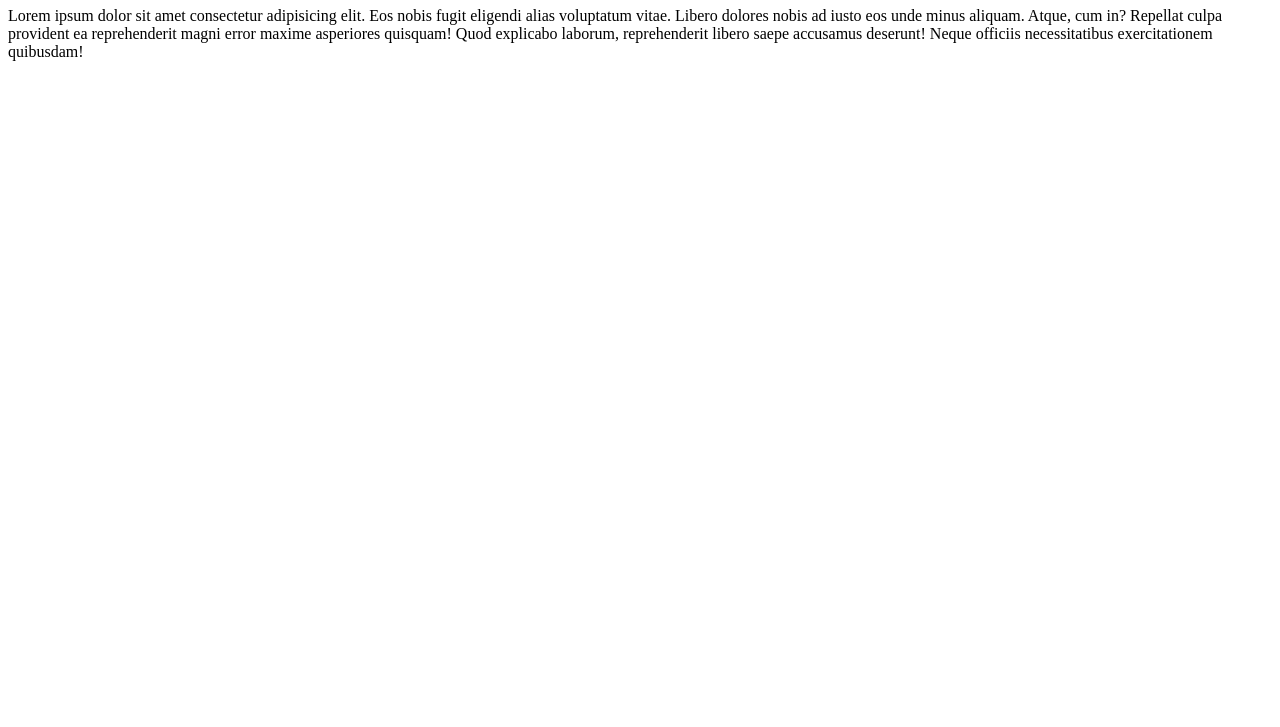
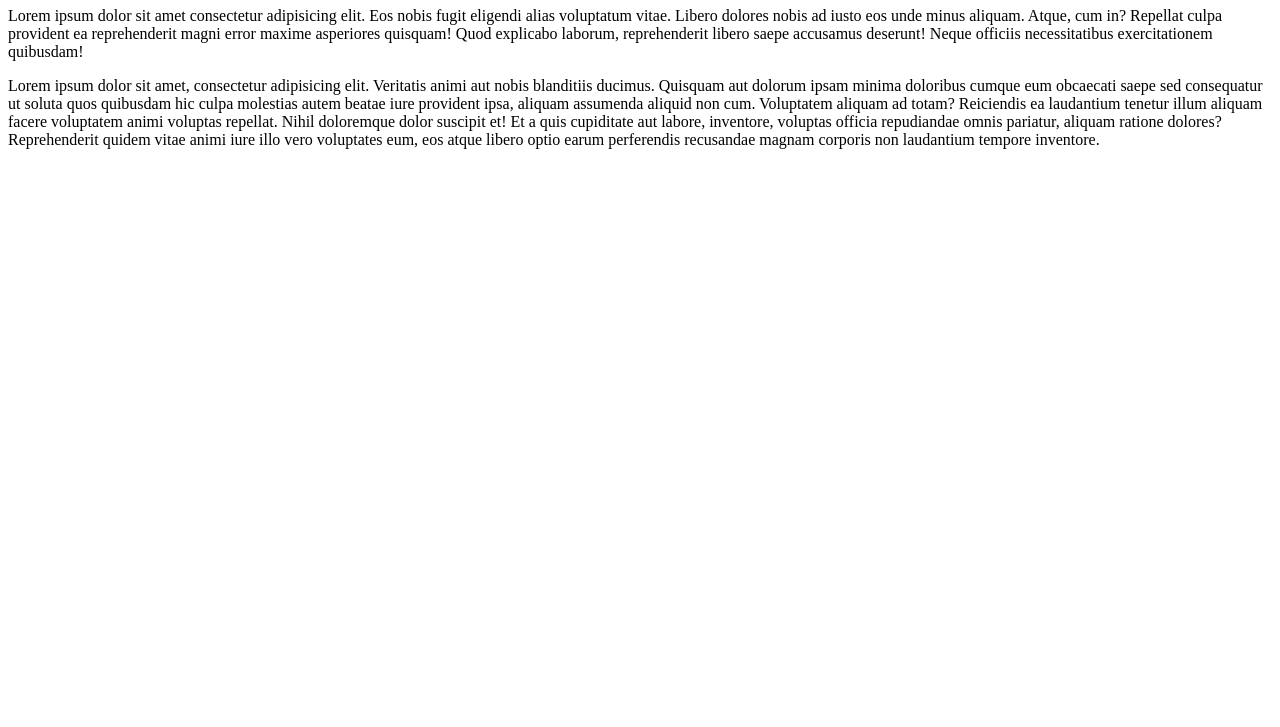
Before and after one commit to ShobujKumarAditto/Git_Practice, a plain HTML site: page index.html in a window 1280 px wide. Shown: the part 73-800 px from the top of the page. Drawn offline with Linux system fonts and the light colour scheme.

Commit message:
div tag added

```diff
--- a/index.html
+++ b/index.html
@@ -11,5 +11,6 @@
   <h1>Bangladesh </h1>
   <p>Lorem ipsum dolor sit amet consectetur adipisicing elit. Eos nobis fugit eligendi alias voluptatum vitae. Libero dolores nobis ad iusto eos unde minus aliquam. Atque, cum in? Repellat culpa provident ea reprehenderit magni error maxime asperiores quisquam! Quod explicabo laborum, reprehenderit libero saepe accusamus deserunt! Neque officiis necessitatibus exercitationem quibusdam!</p>
 
+  <div>Lorem ipsum dolor sit amet, consectetur adipisicing elit. Veritatis animi aut nobis blanditiis ducimus. Quisquam aut dolorum ipsam minima doloribus cumque eum obcaecati saepe sed consequatur ut soluta quos quibusdam hic culpa molestias autem beatae iure provident ipsa, aliquam assumenda aliquid non cum. Voluptatem aliquam ad totam? Reiciendis ea laudantium tenetur illum aliquam facere voluptatem animi voluptas repellat. Nihil doloremque dolor suscipit et! Et a quis cupiditate aut labore, inventore, voluptas officia repudiandae omnis pariatur, aliquam ratione dolores? Reprehenderit quidem vitae animi iure illo vero voluptates eum, eos atque libero optio earum perferendis recusandae magnam corporis non laudantium tempore inventore.</div>
 </body>
 </html>
```
